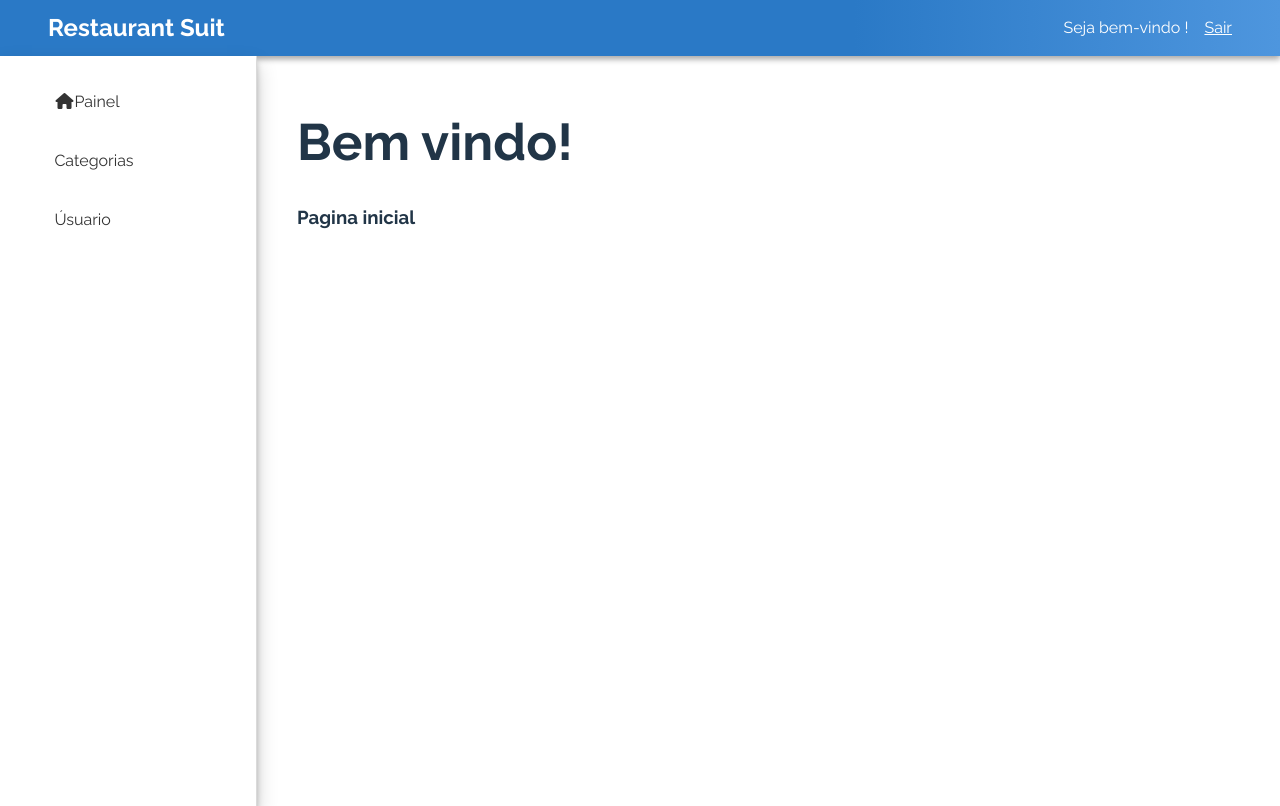
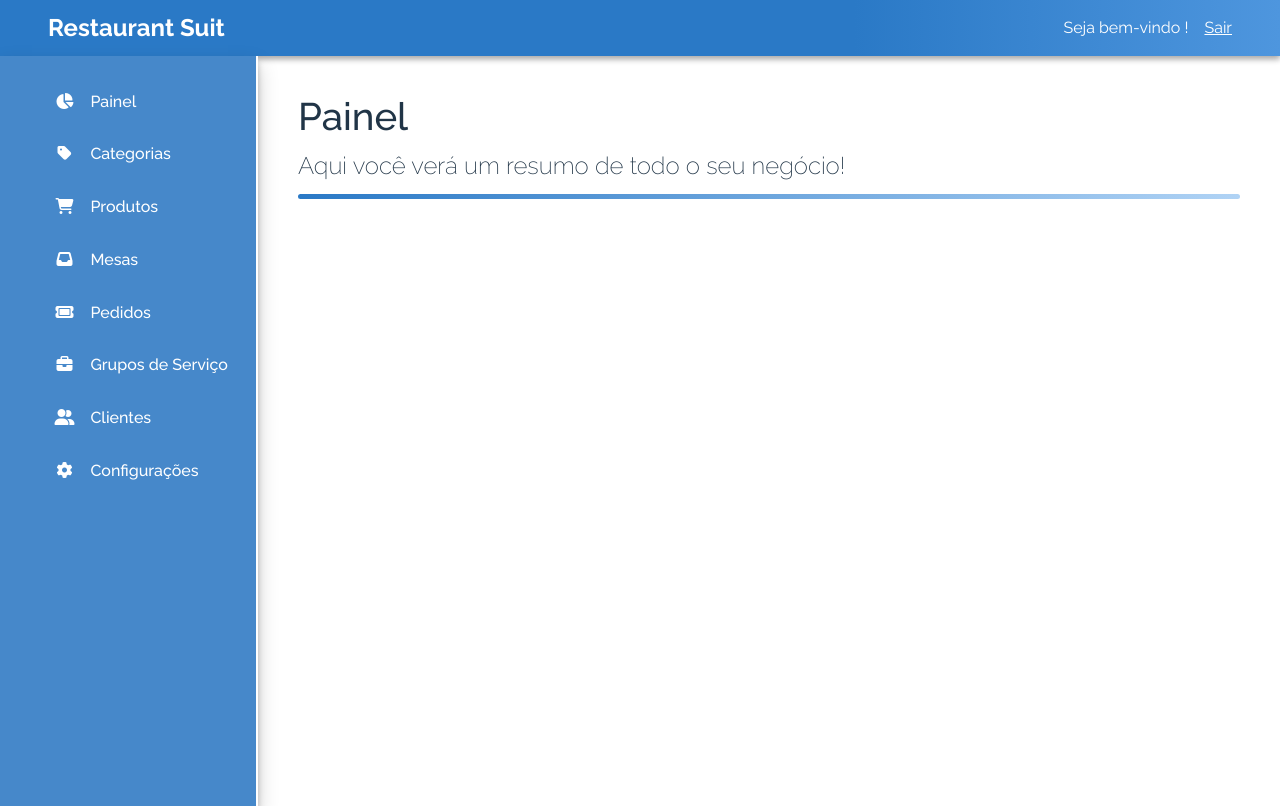
Before and after one commit to gabeFrancisco/RestaurantSuitWeb, a React (Vite) app in the folder restaurantsuit/: page /home in a window 1280 px wide. Built offline with nearby package versions, Linux system fonts and the light colour scheme; no server answers; sample sign-in values are in the browser's storage.

Commit message:
Added AwesomeIcons in Aside, created SectionTitle component

```diff
--- a/restaurantsuit/src/App.css
+++ b/restaurantsuit/src/App.css
@@ -1,6 +1,21 @@
+@keyframes PageFadeAnimation {
+  0%{
+    opacity: 0%;
+  }
+  100%{
+    opacity: 100%;
+  }
+}
+
+.PageFade{
+  animation: PageFadeAnimation 0.4s forwards;
+}
+
 #root {
   margin: 0;
+  --white: #eee;
   --primary: #2A79C6;
+  --primaryDk:#4688ca;
   --primaryGd: #4e96de;
   --secondary: #4B4B4D;
   --danger: #fd7272;
@@ -76,6 +91,7 @@ button {
   cursor: pointer;
   transition: border-color 0.25s;
   color: #fff;
+  margin: 0 0.3rem
 }
 
 button:hover{
@@ -83,20 +99,51 @@ button:hover{
   transition: transform 0.2s;
 }
 
+.btn-sm{
+  font-size: 0.8em;
+}
+
 .btn-primary {
-  background-color: #fd7272;
+  background-color: #6399fc;
   color: #ffffff;
 }
 
 .btn-primary:hover {
-  background-color: #c64e4e;
+  background-color: #5485e0;
 }
 
 .btn-secondary{
-  background-color: #6399fc;
+  background-color: #6863fc;
   color: #ffffff;
 }
 
 .btn-secondary:hover {
-  background-color: #5485e0;
+  background-color: #514cd3;
 }
+
+.btn-success{
+  background-color: #45c576;
+  color: #ffffff;
+}
+
+.btn-success:hover {
+  background-color: #37a260;
+}
+
+.btn-warning{
+  background-color: #e9c474;
+  color: #ffffff;
+}
+
+.btn-warning:hover {
+  background-color: #b19c51;
+}
+
+.btn-danger{
+  background-color: #e97474;
+  color: #ffffff;
+}
+
+.btn-danger:hover {
+  background-color: #b95a5a;
+}
--- a/restaurantsuit/src/App.tsx
+++ b/restaurantsuit/src/App.tsx
@@ -9,6 +9,7 @@ import { useEffect } from "react";
 import loginService from "./services/loginService";
 import { fetchUser } from "./store/features/authSlice";
 import Header from "./components/Header/Header";
+import CategoriesPage from "./pages/Categories/CategoriesPage";
 
 function App() {
   const dispatch = useAppDispatch();
@@ -23,6 +24,7 @@ function App() {
           <Route element={<PrivateRoutes />}>
             <Route path="home" element={<HomePage />} />
             <Route path="user" element={<UserPage />} />
+            <Route path="categories" element={<CategoriesPage/>}/>
           </Route>
           <Route path="*" element={<h1>Página não encontrada :(</h1>} />
         </Routes>
--- a/restaurantsuit/src/components/Aside/Aside.css
+++ b/restaurantsuit/src/components/Aside/Aside.css
@@ -1,6 +1,6 @@
 aside{
-  background-color: #fff;
-  color: #333;
+  background-color: var(--primaryDk);
+  color: #fff;
   box-shadow: rgba(0, 0, 0, 0.19) 0px 10px 20px, rgba(0, 0, 0, 0.23) 0px 6px 6px;
   top: 0;
   left: 0;
@@ -8,7 +8,7 @@ aside{
   width: 20vw;
   padding: 0;
   border-right: 1px solid rgb(218, 218, 218);
-  overflow-y: scroll;
+  border-right: 2px solid #fff;
 }
 
 aside ul{
@@ -17,7 +17,7 @@ aside ul{
 
 aside ul li{
   list-style: none;
-  padding: 0.4rem 0.4rem 0.4rem 0.4rem;
+  padding: 0.4rem 0.4rem 0 0.4rem;
   font-size: 16px;
 }
 
@@ -25,19 +25,23 @@ aside ul li a{
   text-decoration: none;
   color: inherit;
   font-size: 16px;
-  font-weight: 400;
+  font-weight: 500;
   padding: 0.7rem 0.7rem 0.7rem 3rem;
   width: inherit;
   display: block;
 }
 
 aside ul li a:hover{
-  background-color: var(--primary);
-  border-bottom: 1px solid rgba(197, 197, 197, 0.12);
-  color: #fff;
-  font-size: 16px;
-  font-weight: 400;
+  background-color: var(--white);
+  color: var(--primary);
   border-radius: 10px;
   cursor: pointer;
-  transition: background-color 0.3s;
+  transition: ease background-color 0.3s;
+  transition: padding 0.3s;
+  padding: 0.7rem 0.7rem 0.7rem 4rem;
+  box-shadow: rgba(0, 0, 0, 0.35) 0px 5px 15px;
 }
+
+aside ul li a i{
+  margin-right: 1rem;
+}
--- a/restaurantsuit/src/components/Aside/Aside.tsx
+++ b/restaurantsuit/src/components/Aside/Aside.tsx
@@ -8,13 +8,28 @@ export default function Aside() {
     <aside>
       <ul>
         <li>
-          <Link to="home"><i className="fas fa-home fa-fw"></i>Painel</Link>
+          <Link to="home"><i className="fas fa-chart-pie fa-fw"></i>Painel</Link>
         </li>
         <li>
-          <Link to="categories">Categorias</Link>
+          <Link to="categories"><i className="fas fa-tag fa-fw"></i>Categorias</Link>
         </li>
         <li>
-          <Link to="user">Úsuario</Link>
+          <Link to="products"><i className="fas fa-cart-shopping fa-fw"></i>Produtos</Link>
+        </li>
+        <li>
+          <Link to="tables"><i className="fas fa-inbox fa-fw"></i>Mesas</Link>
+        </li>
+        <li>
+          <Link to="tables"><i className="fas fa-ticket fa-fw"></i>Pedidos</Link>
+        </li>
+        <li>
+          <Link to="workGroups"><i className="fas fa-briefcase fa-fw"></i>Grupos de Serviço</Link>
+        </li>
+        <li>
+          <Link to="customers"><i className="fas fa-user-group fa-fw"></i>Clientes</Link>
+        </li>
+        <li>
+          <Link to="user"><i className="fas fa-gear fa-fw"></i>Configurações</Link>
         </li>
       </ul>
     </aside>
--- /dev/null
+++ b/restaurantsuit/src/components/CategoryTable/CategoryTable.css
@@ -0,0 +1,29 @@
+.CategoryTable {
+  display: flex;
+  flex-direction: column;
+}
+
+.CategoryTable table {
+  border-collapse: collapse;
+  margin: 1rem 3rem 1rem 3rem;
+  box-shadow: rgba(0, 0, 0, 0.16) 0px 3px 6px, rgba(0, 0, 0, 0.23) 0px 3px 6px;
+  border-radius: 5px;
+}
+
+.CategoryTable table thead tr {
+  background-color: var(--primary);
+  color: #fff;
+  text-align: left;
+}
+
+.CategoryTable table th,
+.CategoryTable table td {
+  padding: 0.3rem 8rem 0.3rem 1rem;
+}
+
+.button-area{
+  width: 100%;
+  display: flex;
+  flex-direction: row;
+  justify-content: center;
+}
--- /dev/null
+++ b/restaurantsuit/src/components/CategoryTable/CategoryTable.tsx
@@ -0,0 +1,40 @@
+import React from "react";
+
+import "./CategoryTable.css";
+
+export default function CategoryTable() {
+  return (
+    <div className="CategoryTable">
+      <table>
+        <thead>
+          <tr>
+            <th>Nome</th>
+            <th>Cor</th>
+            <th>Qte. Produtos</th>
+            <th>Ações</th>
+          </tr>
+        </thead>
+        <tbody>
+          <tr>
+            <td>Xis</td>
+            <td>Amarelo</td>
+            <td>5</td>
+            <td className="button-area">
+              <button className="btn-sm btn-warning">Editar</button>
+              <button className="btn-sm btn-danger">Apagar</button>
+            </td>
+          </tr>
+          <tr>
+            <td>Bebidas</td>
+            <td>Verde</td>
+            <td>8</td>
+            <td className="button-area">
+              <button className="btn-sm btn-warning">Editar</button>
+              <button className="btn-sm btn-danger">Apagar</button>
+            </td>
+          </tr>
+        </tbody>
+      </table>
+    </div>
+  );
+}
--- /dev/null
+++ b/restaurantsuit/src/components/SectionTitle/SectionTitle.css
@@ -0,0 +1,31 @@
+@keyframes TitleAnimation {
+  0%{
+    width: 0%
+  }
+  100%{
+    width: 100%
+  }
+}
+
+.SectionTitle{
+  width: 100%;
+  margin-bottom: 1rem;
+}
+
+.SectionTitle h1{
+  font-size: 2.4rem;
+  font-weight: 500;
+  margin: 1rem 0;
+}
+
+.SectionTitle h2{
+  font-weight: 200;
+}
+
+.Growing-Line{
+  border-radius: 5px;
+  margin-top: 1rem;
+  height: 0.3rem;
+  background: linear-gradient(to right, var(--primary), #b0d3f5) ;
+  animation: TitleAnimation 1s forwards;
+}
--- /dev/null
+++ b/restaurantsuit/src/components/SectionTitle/SectionTitle.tsx
@@ -0,0 +1,18 @@
+import React from 'react'
+
+import './SectionTitle.css'
+
+interface Props{
+  title: string,
+  subtitle: string
+}
+
+export default function SectionTitle(props: Props){
+  return(
+    <div className='SectionTitle'>
+      <h1>{props.title}</h1>
+      <h2>{props.subtitle}</h2>
+      <div className='Growing-Line'></div>
+    </div>
+  )
+}
--- /dev/null
+++ b/restaurantsuit/src/pages/Categories/CategoriesPage.tsx
@@ -0,0 +1,19 @@
+import React from "react";
+import CategoryTable from "../../components/CategoryTable/CategoryTable";
+import SectionTitle from "../../components/SectionTitle/SectionTitle";
+
+export default function CategoriesPage() {
+  return (
+    <div className="CategoriesPage PageFade">
+      <SectionTitle
+        title="Categorias"
+        subtitle="Aqui você manipula suas categorias de produtos."
+      />
+
+      <div>
+        <button className="btn btn-success">Nova categoria</button>
+      </div>
+      <CategoryTable/>
+    </div>
+  );
+}
--- a/restaurantsuit/src/pages/Home/HomePage.tsx
+++ b/restaurantsuit/src/pages/Home/HomePage.tsx
@@ -1,10 +1,13 @@
-import React from 'react'
+import React from "react";
+import SectionTitle from "../../components/SectionTitle/SectionTitle";
 
-export default function HomePage(){
-  return(
-    <div>
-     <h1>Bem vindo!</h1>
-     <h3>Pagina inicial</h3>
+export default function HomePage() {
+  return (
+    <div className="PageFade">
+      <SectionTitle
+        title="Painel"
+        subtitle="Aqui você verá um resumo de todo o seu negócio!"
+      />
     </div>
-  )
+  );
 }
--- a/restaurantsuit/src/pages/User/UserPage.tsx
+++ b/restaurantsuit/src/pages/User/UserPage.tsx
@@ -1,10 +1,12 @@
 import React, { useEffect } from 'react'
+import SectionTitle from '../../components/SectionTitle/SectionTitle'
 import { useAppSelector } from '../../store/store'
 
 export default function UserPage(){
   const user = useAppSelector(state => state.auth.user)
   return (
-    <div>
+    <div className='PageFade'>
+      <SectionTitle title='Configurações' subtitle='Gerencie dados de usuário, privacidade, temas e muito mais'/>
       <h2>Dados do usuário:</h2>
       <p>Nick: {user.username}</p>
       <p>Nome: {user.name}</p>
```
Also changed, not shown: restaurantsuit/src/assets/logo.jpeg (added), restaurantsuit/src/store/features/categoriesSlice.ts (added).
